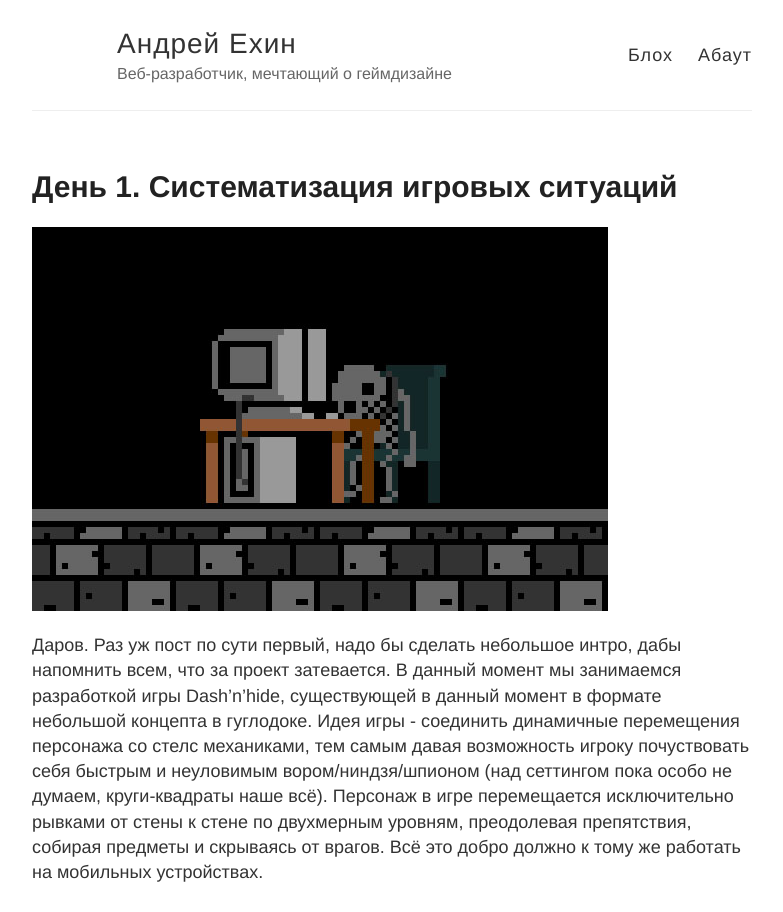
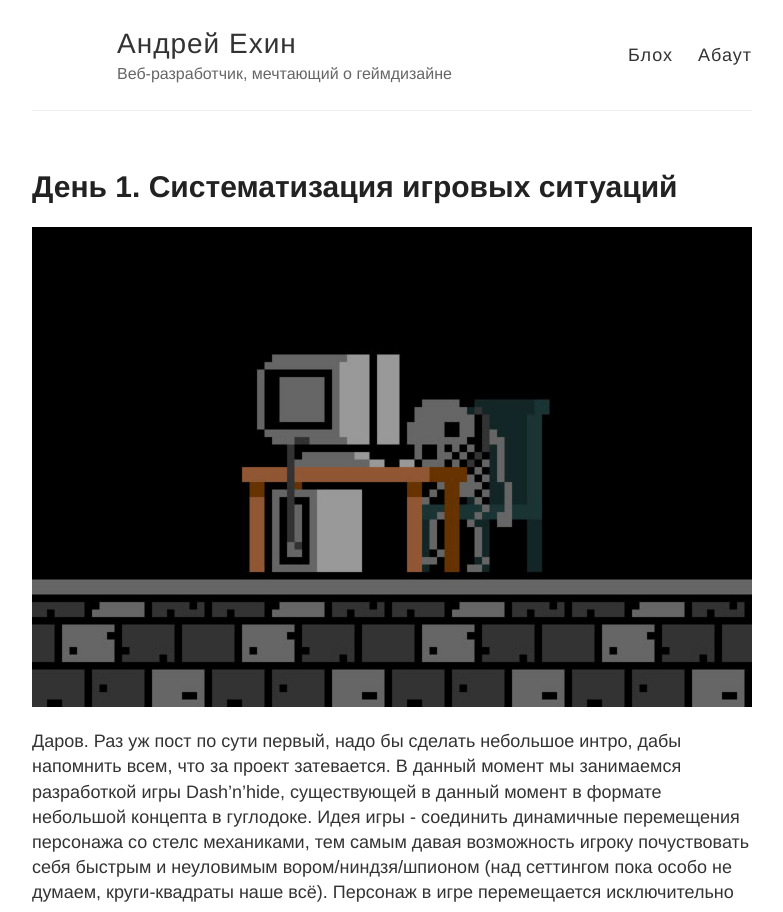
Before and after one commit to syrosework/dash-n-hide-blog, a Jekyll site: the page built from _posts/2018-7-24-Систематизация-игровых-ситуаций.md, in a window 1280 px wide. Shown: the top 912 px of the page, without its empty margins (248-1031 px from the left). Built offline with Jekyll 4.4.1, drawn with Linux system fonts in a browser that asks for light colours; comment, search, counter and statistics services are not loaded.

Commit message:
Подкорректил стили и поправил имя картинкоса

```diff
--- a/_posts/2018-7-24-Систематизация-игровых-ситуаций.md
+++ b/_posts/2018-7-24-Систематизация-игровых-ситуаций.md
@@ -51,4 +51,4 @@ title: День 1. Систематизация игровых ситуаций
 
 ![Картинка проебалась]({{ site.baseurl }}/images/level_drafts_2.jpg)
 
-![Картинка проебалась]({{ site.baseurl }}/images/level_0_concept.jpg)
+![Картинка проебалась]({{ site.baseurl }}/images/level_0_concept.png)
--- a/style.scss
+++ b/style.scss
@@ -107,7 +107,7 @@ strong, b {
 }
 
 img {
-  max-width: 100%;
+  width: 100%;
 }
 
 // Fixes images in popup boxes from Google Translate
```
